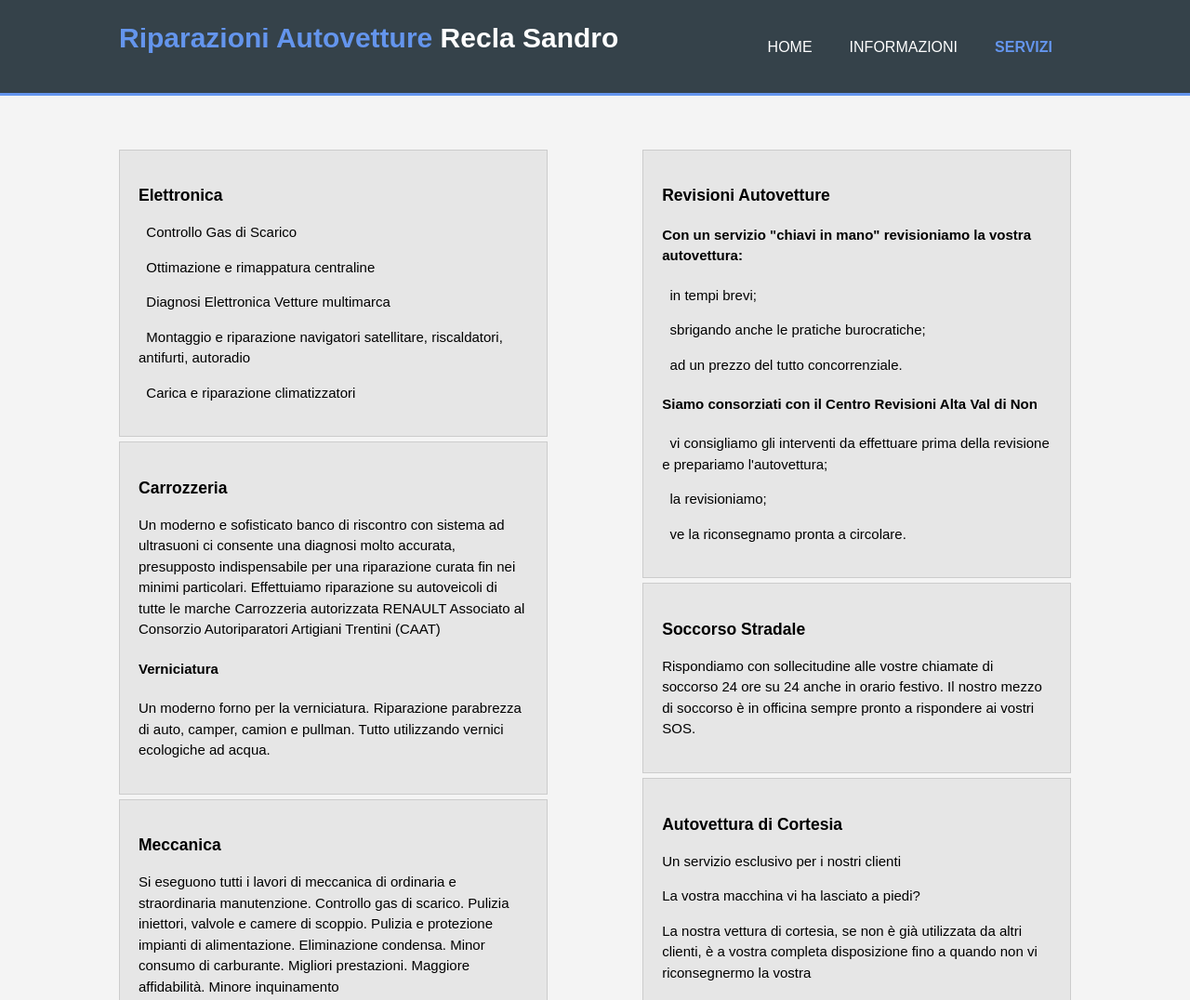
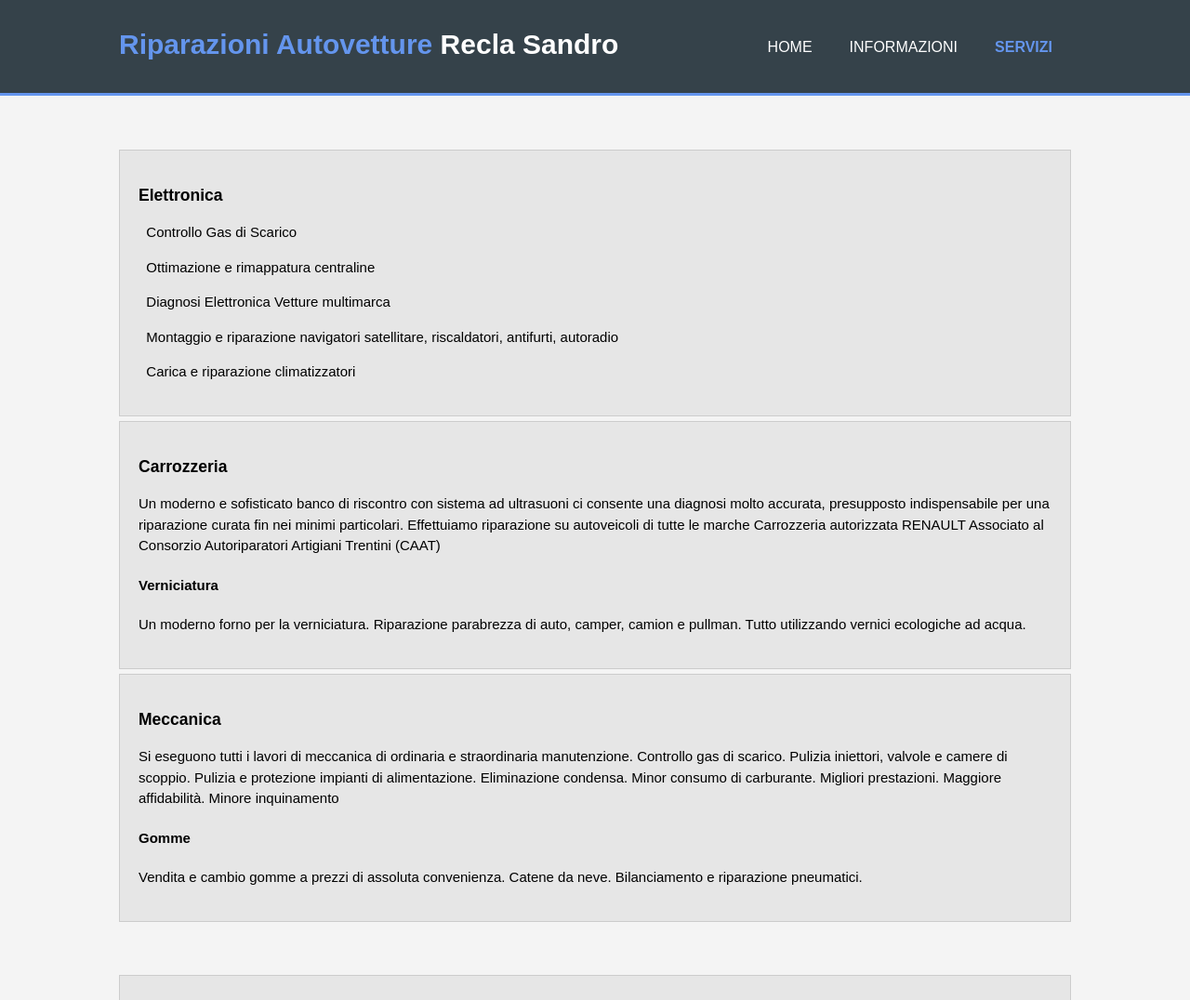
Before and after one commit to TonciWonci/test_marco, a plain HTML site: page services.html in a window 1280 px wide. Shown: the top 1076 px of the page at 93% size. Drawn offline with Linux system fonts and the light colour scheme.

Commit message:
Changed style.css

```diff
--- a/css/style.css
+++ b/css/style.css
@@ -15,6 +15,11 @@ ul{
 	width:80%;
 	margin:auto;
 	overflow:hidden;
+}
+
+.container-1{
+	display:flex;
+	justify-content:space-around;
 }
 
 .button_1{
@@ -63,6 +68,7 @@ header #branding{
 
 header #branding h1{
 	margin:0;
+	line-height:1.2em;
 }
 
 header nav{
@@ -130,8 +136,7 @@ header a:hover{
 }
 
 #boxes .box{
-	float: left;
-	width: 30%;
+	flex:1;
 	padding:10px;
 	text-align: center;
 }
@@ -159,15 +164,11 @@ aside#sidebar .quote input, aside#sidebar .quote textarea{
 
 /* Main-col */
 article#main-col{
-	float: left;
-	width: 45%;
-	margin-right: 10px;
+	flex-basis: 48%;
 }
 
 article#second-col{
-	float: right;
-	width: 45%;
-	margin-left: 10px;
+	flex-basis: 48%;
 }
 
 /* Services */
```
